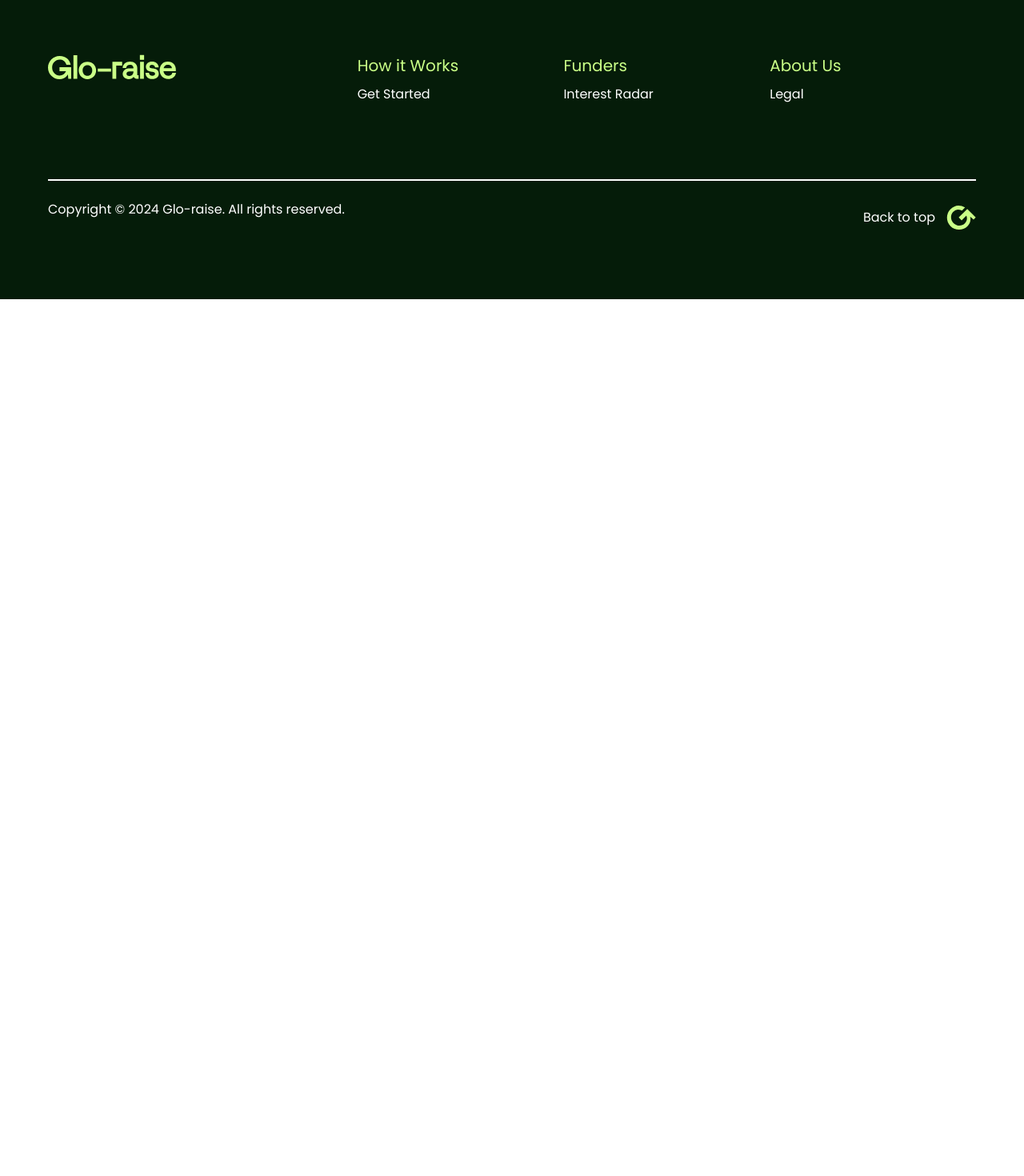
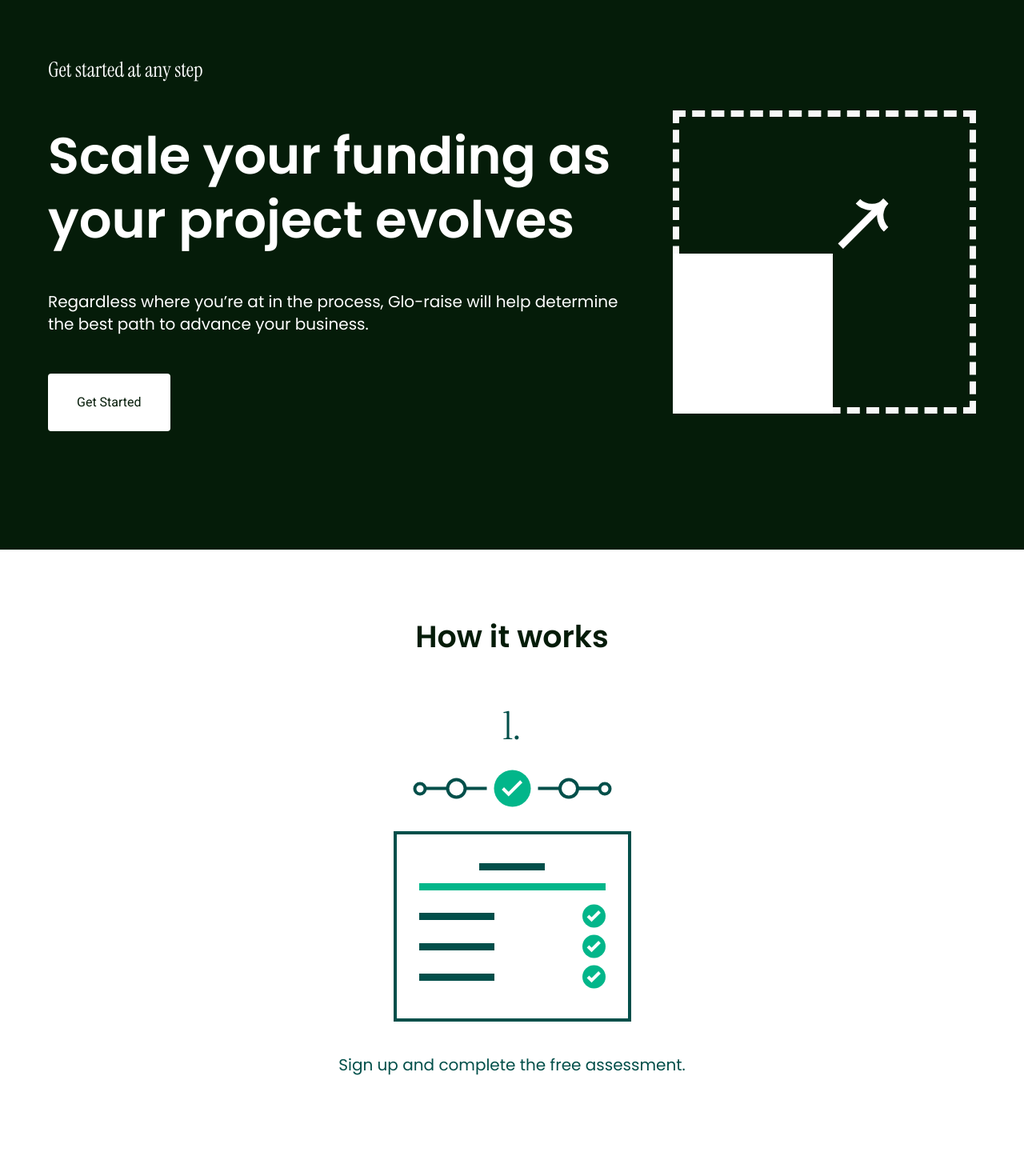
Before and after one commit to Wayskid/Glo-raise, a React (Vite) app in the folder client/: page / in a window 1280 px wide. Shown: the part 2020-3490 px from the top of the page at 80% size. Before the commit the page ends 2394 px from the top, so only its background shows below. Built offline with nearby package versions, Linux system fonts and the light colour scheme.

Commit message:
Landing page

```diff
--- a/client/src/pages/Home.jsx
+++ b/client/src/pages/Home.jsx
@@ -233,6 +233,206 @@ export default function Home() {
           </div>
         </div>
       </section>
+      <section className="bg-Dark">
+        <div className="w-[min(80rem,100%)] mx-auto pt-[56px] pb-[72px] md:pt-[80px] md:pb-[100px] lg:py-[90px] lg:pb-[132px] px-4 md:px-[60px] lg:px-[132px] grid gap-12 md:grid-cols-[1fr_min-content] md:justify-between">
+          <div className="text-white grid gap-12 md:col-span-2 base:col-span-1">
+            <p className="[font-family:'Instrument_Serif',serif;] text-[26px]">
+              Get started at any step
+            </p>
+            <p className="font-semibold text-[38px] md:text-[64px] leading-tight">
+              Scale your funding as your project evolves
+            </p>
+          </div>
+          <div className="md:order-3 base:order-[unset] w-[343px] h-[343px] md:w-[379px] md:h-[379px] border-Light border-[5px] md:border-[8px] border-dashed base:row-span-3 self-center relative grid">
+            <div className="w-[181px] h-[181px] md:w-[200px] md:h-[200px] bg-white self-end -ml-[5px] -mb-[5px] md:-ml-[8px] md:-mb-[8px]"></div>
+            <div className="absolute w-20 h-[9px] bg-white -rotate-45 place-self-center translate-x-12 -translate-y-12 grid justify-end">
+              <svg
+                xmlns="http://www.w3.org/2000/svg"
+                width="29"
+                height="50"
+                viewBox="0 0 29 50"
+                fill="none"
+                className="-translate-y-5"
+              >
+                <path
+                  fillRule="evenodd"
+                  clipRule="evenodd"
+                  d="M28.9613 21C17.4339 21 8.02539 11.3868 8.02539 0H0.0253906C0.0253906 10.4668 5.74264 19.8411 14.2853 24.9447C5.75536 29.9286 0.0253913 39.1741 0.0253927 50H8.02539C8.02539 38.1634 17.3816 29 28.9613 29L28.9613 21Z"
+                  fill="#ffffff"
+                />
+              </svg>
+            </div>
+          </div>
+          <div className="text-white grid gap-12 h-fit">
+            <p className="text-xl">
+              Regardless where you’re at in the process, Glo-raise will help
+              determine the best path to advance your business.
+            </p>
+            <button
+              onClick={() => navigate("/get_started")}
+              className="bg-white px-[36px] py-6 text-Dark rounded-[4px] [font-family:'Roboto',sans-serif;] mr-0 md:mr-auto"
+            >
+              Get Started
+            </button>
+          </div>
+        </div>
+      </section>
+      <section className="bg-White">
+        <div className="w-[min(80rem,100%)] mx-auto pt-[56px] pb-[72px] md:pt-[80px] md:pb-[100px] lg:py-[90px] lg:pb-[132px] px-4 md:px-[60px] lg:px-[132px] grid gap-[60px] justify-center">
+          <h4 className="text-Dark text-center text-[38px] font-semibold">
+            How it works
+          </h4>
+          <div className="grid gap-8 text-Emerald">
+            <div className="grid gap-10">
+              <p className="[font-family:'Instrument_Serif',serif;] text-5xl text-center">
+                1.
+              </p>
+              <div className="relative grid items-center mx-auto">
+                <div className="absolute justify-self-center">
+                  <svg
+                    xmlns="http://www.w3.org/2000/svg"
+                    width="47"
+                    height="47"
+                    viewBox="0 0 47 47"
+                    fill="none"
+                  >
+                    <circle cx="23.5" cy="23.499" r="23" fill="#02B68A" />
+                    <path
+                      d="M11.6035 23.4988L18.7414 30.6367L34.6035 14.7747"
+                      stroke="white"
+                      strokeWidth="4"
+                    />
+                  </svg>
+                </div>
+                <svg
+                  xmlns="http://www.w3.org/2000/svg"
+                  width="249"
+                  height="27"
+                  viewBox="0 0 249 27"
+                  fill="none"
+                >
+                  <circle
+                    cx="54.5"
+                    cy="13.4985"
+                    r="10.9995"
+                    stroke="#024F4A"
+                    strokeWidth="4"
+                  />
+                  <circle
+                    cx="8.99951"
+                    cy="13.9985"
+                    r="6.5"
+                    stroke="#024F4A"
+                    strokeWidth="4"
+                  />
+                  <circle
+                    cx="8.5"
+                    cy="8.5"
+                    r="6.5"
+                    transform="matrix(-1 0 0 1 248.5 5.49854)"
+                    stroke="#024F4A"
+                    strokeWidth="4"
+                  />
+                  <circle
+                    cx="195"
+                    cy="13.4985"
+                    r="10.9995"
+                    stroke="#024F4A"
+                    strokeWidth="4"
+                  />
+                  <path
+                    d="M65.4995 13.4985L92.4995 13.4985"
+                    stroke="#024F4A"
+                    strokeWidth="4"
+                  />
+                  <path
+                    d="M15.4995 13.4985L42.4995 13.4985"
+                    stroke="#024F4A"
+                    strokeWidth="4"
+                  />
+                  <path
+                    d="M233.5 13.4985L206.5 13.4985"
+                    stroke="#024F4A"
+                    strokeWidth="4"
+                  />
+                  <path
+                    d="M156.5 13.4985L183.5 13.4985"
+                    stroke="#024F4A"
+                    strokeWidth="4"
+                  />
+                  <path
+                    d="M206.5 13.4985L233.5 13.4985"
+                    stroke="#024F4A"
+                    strokeWidth="4"
+                  />
+                </svg>
+              </div>
+              <div className="w-[297px] h-[238px] border-Emerald border-[4px] grid justify-items-center items-center p-7 mx-auto">
+                <div className="w-[82px] h-[9px] bg-Emerald"></div>
+                <div className="w-full h-[9px] bg-Nature"></div>
+                <div className="grid gap-2 w-full">
+                  <div className="flex  items-center justify-between">
+                    <div className="w-[94px] h-[9px] bg-Emerald"></div>
+                    <svg
+                      xmlns="http://www.w3.org/2000/svg"
+                      width="29"
+                      height="30"
+                      viewBox="0 0 29 30"
+                      fill="none"
+                    >
+                      <circle cx="14.5" cy="14.999" r="14.5" fill="#02B68A" />
+                      <path
+                        d="M7 14.999L11.5 19.499L21.5 9.49902"
+                        stroke="white"
+                        strokeWidth="4"
+                      />
+                    </svg>
+                  </div>
+                  <div className="flex  items-center justify-between">
+                    <div className="w-[94px] h-[9px] bg-Emerald"></div>
+                    <svg
+                      xmlns="http://www.w3.org/2000/svg"
+                      width="29"
+                      height="30"
+                      viewBox="0 0 29 30"
+                      fill="none"
+                    >
+                      <circle cx="14.5" cy="14.999" r="14.5" fill="#02B68A" />
+                      <path
+                        d="M7 14.999L11.5 19.499L21.5 9.49902"
+                        stroke="white"
+                        strokeWidth="4"
+                      />
+                    </svg>
+                  </div>
+                  <div className="flex  items-center justify-between">
+                    <div className="w-[94px] h-[9px] bg-Emerald"></div>
+                    <svg
+                      xmlns="http://www.w3.org/2000/svg"
+                      width="29"
+                      height="30"
+                      viewBox="0 0 29 30"
+                      fill="none"
+                    >
+                      <circle cx="14.5" cy="14.999" r="14.5" fill="#02B68A" />
+                      <path
+                        d="M7 14.999L11.5 19.499L21.5 9.49902"
+                        stroke="white"
+                        strokeWidth="4"
+                      />
+                    </svg>
+                  </div>
+                </div>
+              </div>
+              <p className="text-xl text-center">
+                Sign up and complete the free assessment.
+              </p>
+            </div>
+            <div className="grid gap-10"></div>
+            <div className="grid gap-10"></div>
+          </div>
+        </div>
+      </section>
     </div>
   );
 }
--- a/client/tailwind.config.js
+++ b/client/tailwind.config.js
@@ -12,6 +12,8 @@ export default {
         Lavender: "#E5DFFA",
         Iceberg: "#C2DEEC",
         Violet: "#2E2873",
+        Nature: "#02B68A",
+        Emerald: "#024F4A",
       },
       screens: {
         xs: "375px",
```
